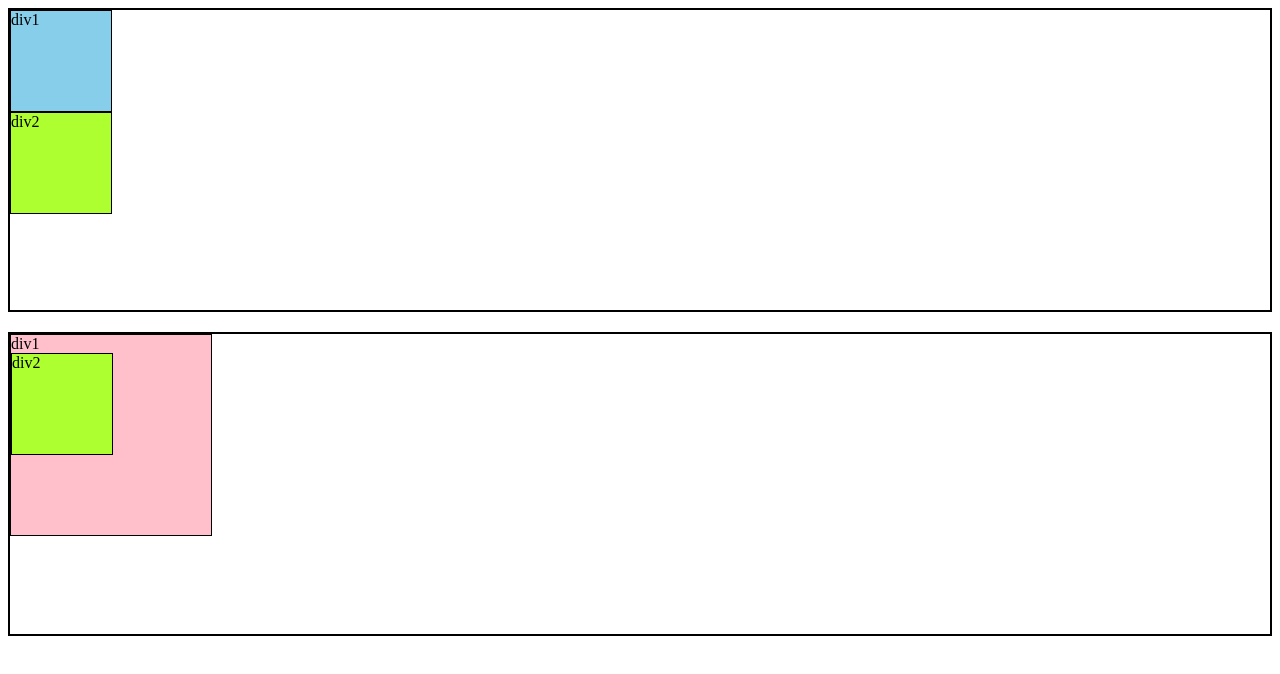
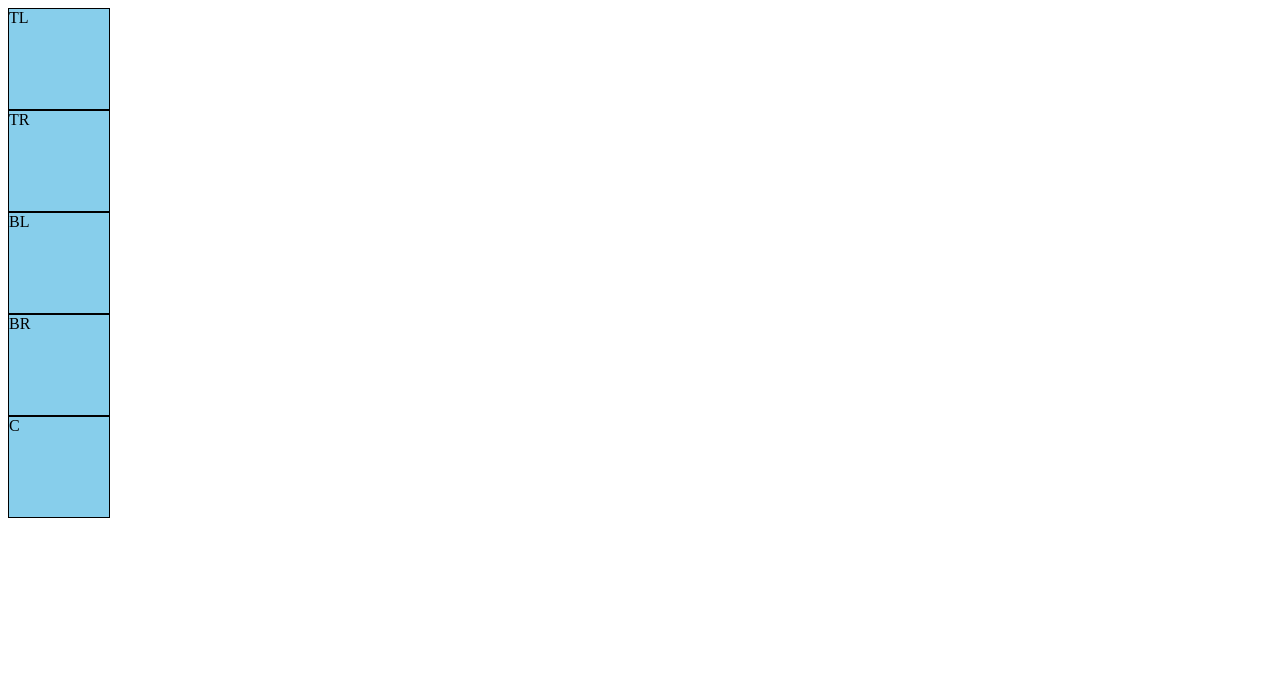
Before and after one commit to SoYoungLEE-me/AI-Website-Creator, a plain HTML site: page css/css_day2_practice/position/index.html in a window 1280 px wide. Drawn offline with Linux system fonts and the light colour scheme.

Commit message:
Update index.html

```diff
--- a/css/css_day2_practice/position/index.html
+++ b/css/css_day2_practice/position/index.html
@@ -3,22 +3,16 @@
   <head>
     <meta charset="UTF-8" />
     <meta name="viewport" content="width=device-width, initial-scale=1.0" />
-    <title>Document</title>
+    <title>Position Practice</title>
     <link rel="stylesheet" href="style.css" />
   </head>
   <body>
-    <!--task 1-->
-    <div class="border container1">
-      <div class="box box1">div1</div>
-      <div class="box box2">div2</div>
-    </div>
-
-    <!--task 2-->
-    <div class="border border-top container2">
-      <div class="box-big">
-        div1
-        <div class="box box2">div2</div>
-      </div>
+    <div class="outer-box">
+      <div class="box top-left">TL</div>
+      <div class="box top-right">TR</div>
+      <div class="box bottom-left">BL</div>
+      <div class="box bottom-right">BR</div>
+      <div class="box center">C</div>
     </div>
   </body>
 </html>
```
